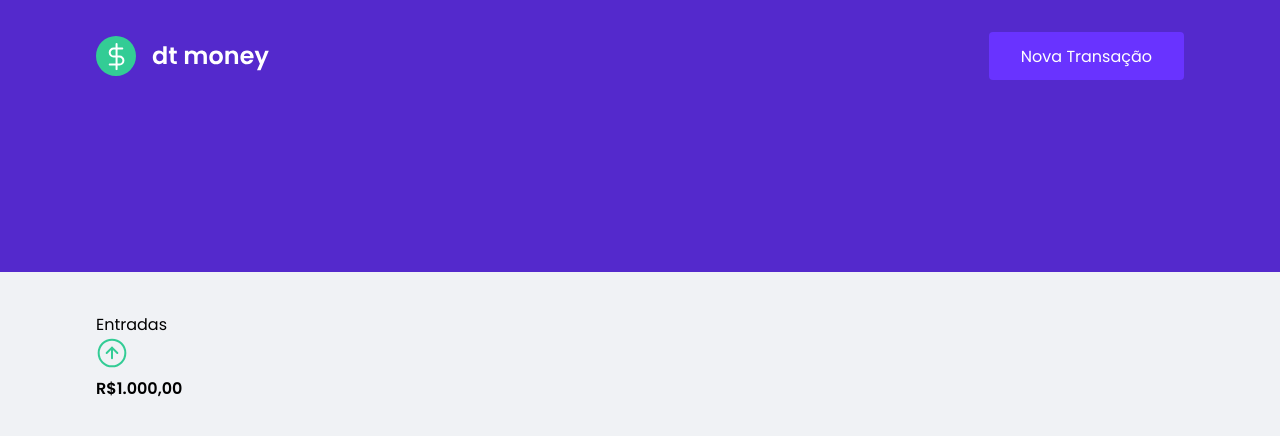
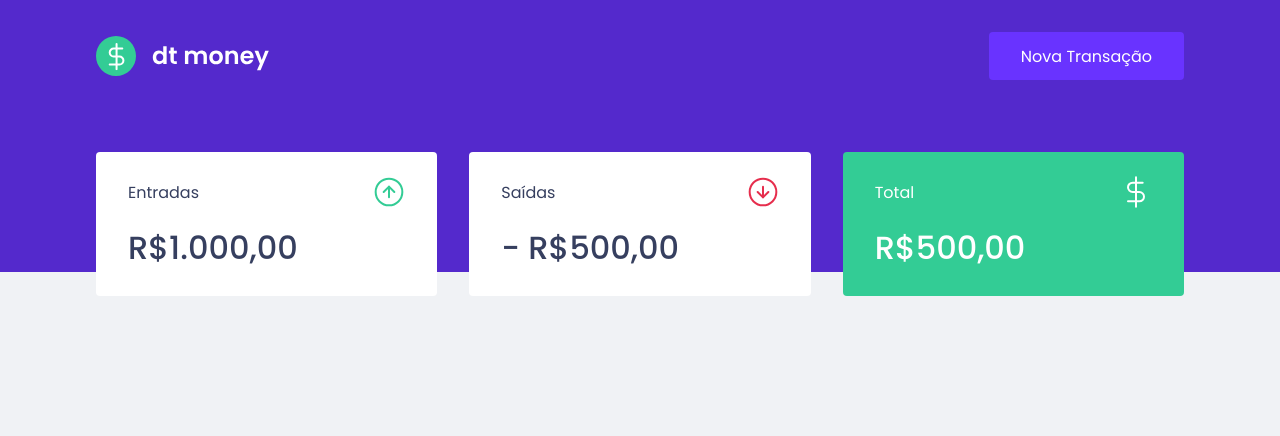
Before and after one commit to FillipeDiord/dtmoney, a React (Create React App) app: page / in a window 1280 px wide. Shown: the top 436 px of the page. Built offline with nearby package versions, Linux system fonts and the light colour scheme.

Commit message:
created component Summary in styles

```diff
--- a/public/index.html
+++ b/public/index.html
@@ -11,7 +11,7 @@
 
   <title>DT money</title>
 
-  <link href="https://fonts.googleapis.com/css2?family=Poppins:wght@400;600&display=swap" rel="stylesheet">
+  <link href="https://fonts.googleapis.com/css2?family=Poppins:wght@400;500;600&display=swap" rel="stylesheet">
 </head>
 <body>
   <div id="root"></div>
--- a/src/components/Summary/index.tsx
+++ b/src/components/Summary/index.tsx
@@ -1,4 +1,6 @@
 import incomeImg from "../../assets/income.svg";
+import outcomeImg from "../../assets/outcome.svg";
+import totalImg from "../../assets/total.svg";
 
 import { Container } from "./styles";
 
@@ -12,6 +14,20 @@
         </header>
         <strong>R$1.000,00</strong>
       </div>
+      <div>
+        <header>
+          <p>Saídas</p>
+          <img src={outcomeImg} alt="Saídas" />
+        </header>
+        <strong>- R$500,00</strong>
+      </div>
+      <div className="highlight-background">
+        <header>
+          <p>Total</p>
+          <img src={totalImg} alt="Total" />
+        </header>
+        <strong>R$500,00</strong>
+      </div>
     </Container>
   )
 }
--- a/src/components/Summary/styles.tsx
+++ b/src/components/Summary/styles.tsx
@@ -1,5 +1,34 @@
 import styled from "styled-components";
 
 export const Container = styled.div`
+  display: grid;
+  grid-template-columns: repeat(3, 1fr);
+  gap: 2rem;
+  margin-top: -10rem;
 
+  div {
+    background: var(--shape);
+    padding: 1.5rem 2rem;
+    border-radius: 0.25rem;
+    color: var(--text-title);
+
+    header {
+      display: flex;
+      align-items: center;
+      justify-content: space-between;
+    }
+
+    strong {
+      display: block;
+      margin-top: 1rem;
+      font-size: 2rem;
+      font-weight: 500;
+      line-height: 3rem;
+    }
+
+    &.highlight-background {
+      background: var(--green);
+      color: #FFF;
+    }
+  }
 `;
--- a/src/styles/global.ts
+++ b/src/styles/global.ts
@@ -4,6 +4,7 @@
   :root {
     --background: #F0F2F5;
     --red: #E52E4D;
+    --green: #33CC95;
     --blue: #5429CC;
 
     --blue-light: #6933FF;
```
